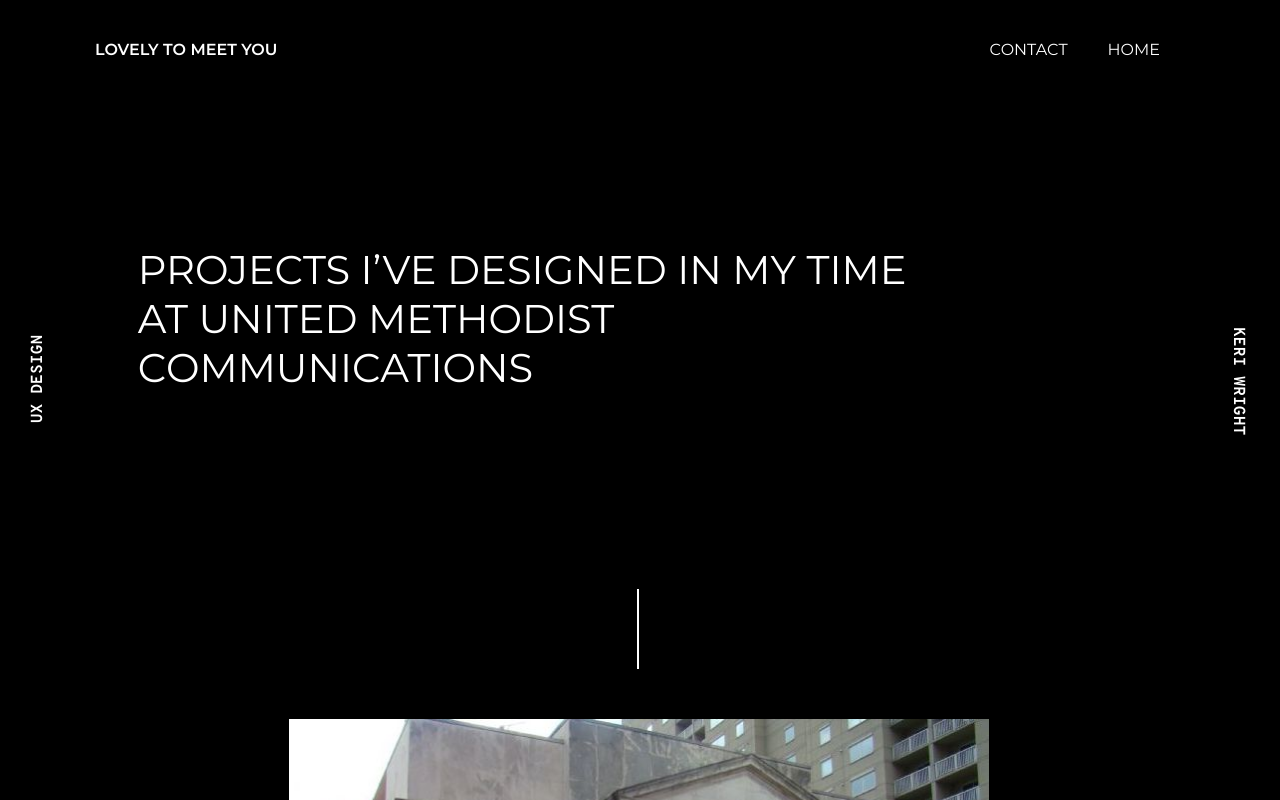
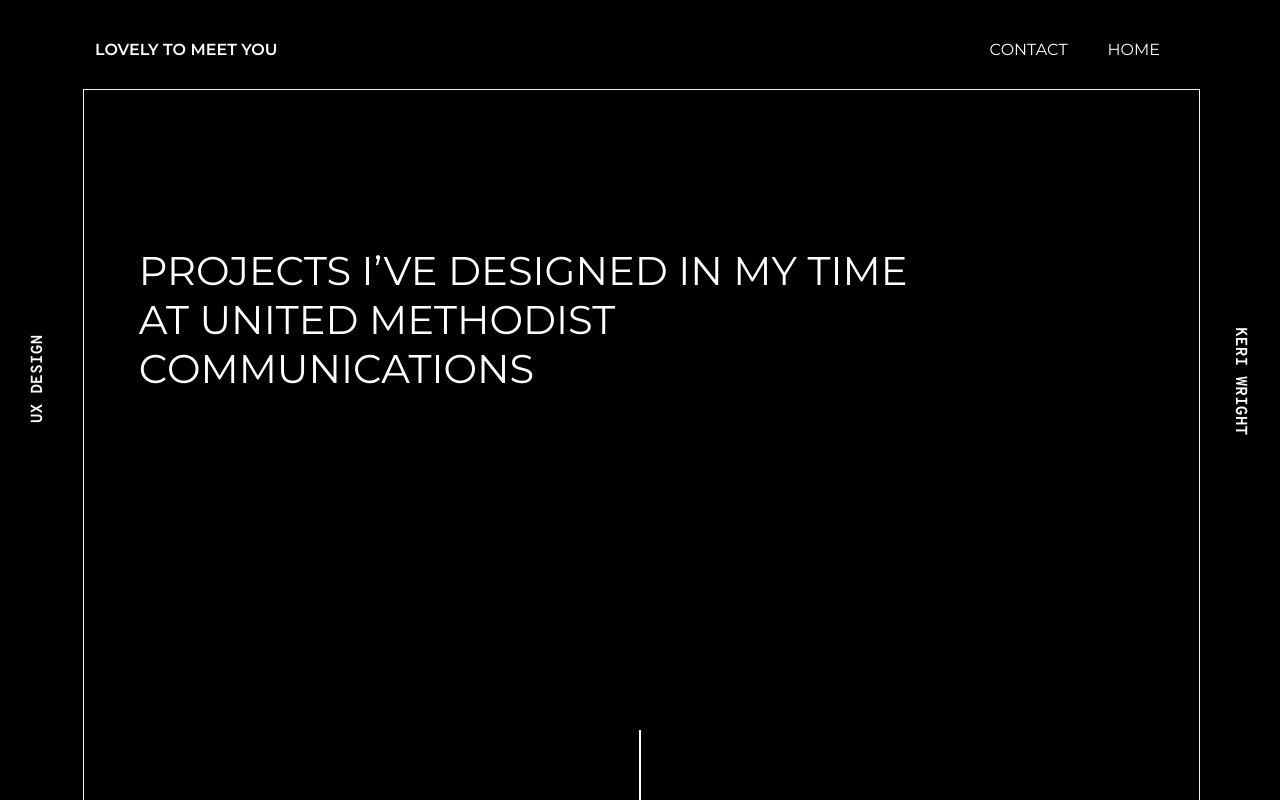
Before and after one commit to susieward/keri-wright, a Vue app: page /umcom in a window 1280 px wide. Shown: the top 800 px of the page. Built offline with nearby package versions, Linux system fonts and the light colour scheme.

Commit message:
alignment stuff works now

```diff
--- a/src/App.vue
+++ b/src/App.vue
@@ -41,7 +41,11 @@
     </div>
 
 <div class="main">
+  <div class="content">
+
+
     <router-view></router-view>
+      </div>
     </div>
 
     <div class="right" v-show="sidesVisible">
@@ -195,14 +199,15 @@
 #app {
   display: grid;
   min-height: 100vh;
-  min-width: 100vw;
+  min-width: 100%;
+  position: relative;
   font-family: 'Montserrat Regular';
   -webkit-font-smoothing: antialiased;
   -moz-osx-font-smoothing: grayscale;
   font-smoothing: antialiased;
   color: #fff;
   background-color: #000;
-  align-content: flex-start;
+
 
   grid-template-areas:
                         'contact contact contact'
@@ -230,7 +235,7 @@
 padding: 40px 80px 30px 95px;
 background-color: #000;
 align-content: center;
-
+position: relative;
 }
 
 .white-bg {
@@ -277,6 +282,15 @@
 
 .main {
 grid-area: main;
+display: grid;
+
+position: relative;
+}
+
+.content {
+
+  display: grid;
+justify-content: center;
 
 }
 
@@ -293,6 +307,7 @@
 align-content: flex-start;
 margin-top: 35vh;
 max-width: 85px;
+position: relative;
 
 }
 
@@ -319,8 +334,10 @@
 align-content: center;
 align-content: flex-start;
 margin-top: 29.7vh;
-width: 85px;
-right: 0;
+width: 80px;
+margin-left: auto;
+margin-right: 0;
+
 }
 
 .right-text {
--- a/src/components/Home.vue
+++ b/src/components/Home.vue
@@ -70,6 +70,9 @@
                       'projects projects';
 padding-bottom: 100px;
 max-width: 1200px;
+position: relative;
+
+
 
 }
 
@@ -81,6 +84,8 @@
   justify-content: center;
 
   min-height: 80vh;
+
+  position: relative;
 
 
 
@@ -104,17 +109,20 @@
 display: grid;
 grid-template-columns: auto auto;
   justify-content: center;
+  align-content: flex-start;
+margin-top: 20px;
+
 }
 
 .line-item1 {
-height: 80px;
+height: 100px;
   border-right: 2px solid #fff;
-  margin: auto;
+
   width: 50px;
 }
 
 .line-item2 {
-  height: 50px;
+  height: 80px;
 
     width: 50px;
 }
@@ -129,7 +137,7 @@
   grid-template-rows: 1fr 1fr;
 
   min-height: 400px;
-
+  position: relative;
 
 
 }
--- a/src/components/UMCom.vue
+++ b/src/components/UMCom.vue
@@ -104,6 +104,9 @@
 
 justify-content: center;
 padding-bottom: 200px;
+max-width: 1200px;
+border: 1px solid #eee;
+position: relative;
 }
 
 
@@ -134,9 +137,10 @@
   display: grid;
   align-content: flex-start;
   justify-content: center;
-  min-height: 500px;
+  min-height: 80vh;
   padding-top: 14%;
   padding-left: 25px;
+  position: relative;
 }
 
 .umc-text {
```
